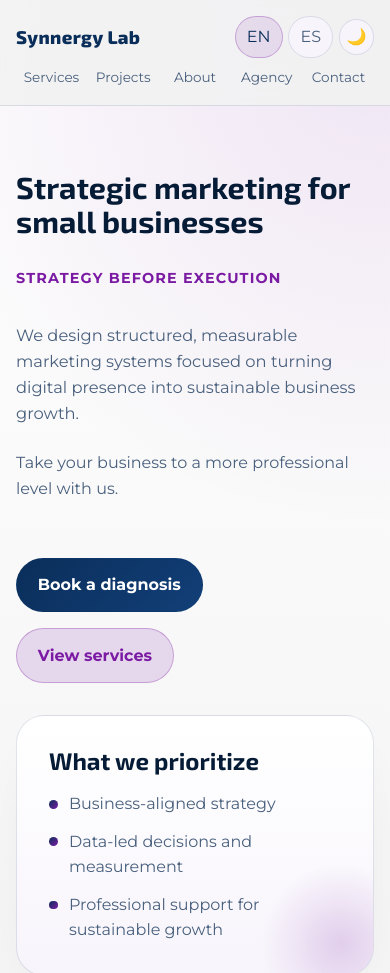
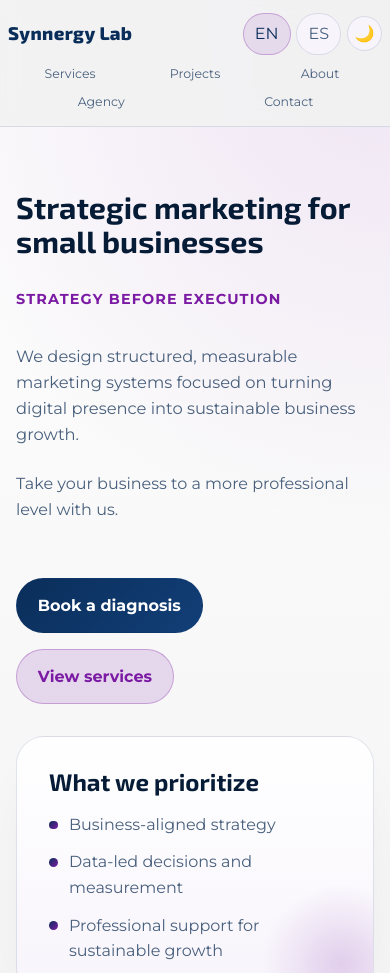
Before and after one commit to SynnergyDev47/SynnergyDev47, a plain HTML site: page en/index.html in a window 390 px wide. Shown: the top 973 px of the page. Drawn offline with Linux system fonts and the light colour scheme.

Commit message:
Ajusta espaciado responsivo del navbar en móviles

```diff
--- a/assets/css/components/header.css
+++ b/assets/css/components/header.css
@@ -55,6 +55,32 @@
   border-radius: 999px;
   color: var(--color-text-muted);
   transition: background-color 180ms ease, color 180ms ease;
+}
+
+@media (max-width: 30rem) {
+  .site-header__inner {
+    padding: 0.8rem 0;
+  }
+
+  .site-header .container.site-header__inner {
+    width: min(calc(100% - 1rem), var(--max-width));
+  }
+
+  .nav-list {
+    flex-wrap: wrap;
+    justify-content: center;
+    column-gap: clamp(0.03rem, 0.25vw, 0.07rem);
+    row-gap: clamp(0.16rem, 0.9vw, 0.32rem);
+  }
+
+  .nav-list > li {
+    flex: 1 1 calc(33.333% - 0.1rem);
+  }
+
+  .nav-link {
+    padding: 0.38rem clamp(0.08rem, 0.55vw, 0.24rem) 0.3rem;
+    font-size: clamp(0.78rem, 3.1vw, 0.95rem);
+  }
 }
 
 .nav-link:hover,
```
